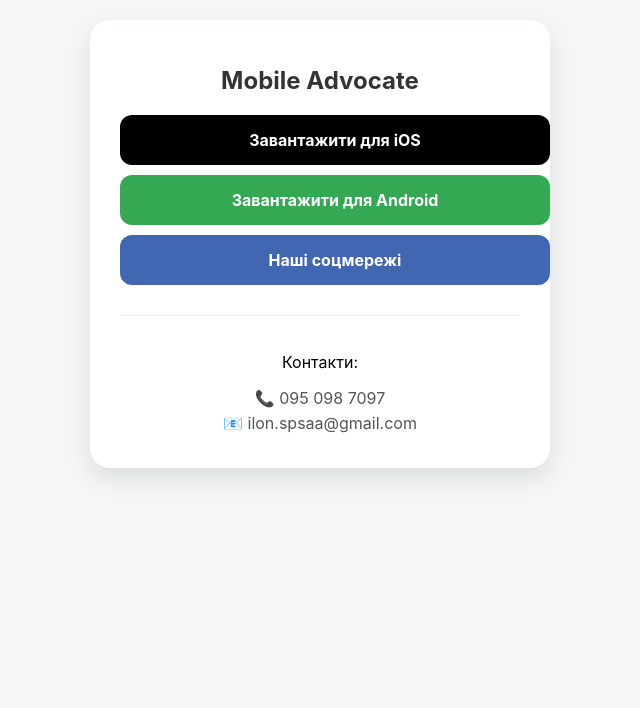
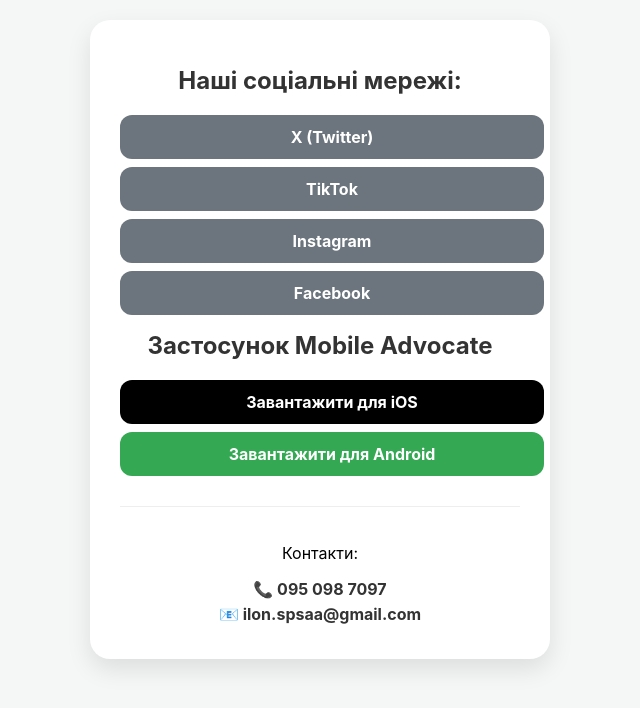
Before and after one commit to rubytharr-cell/IlonS, a plain HTML site: page index.html in a window 1280 px wide. Shown: the whole page, without its empty margins (320-960 px from the left). Drawn offline with Linux system fonts and the light colour scheme.

Commit message:
Update index.html

```diff
--- a/index.html
+++ b/index.html
@@ -3,27 +3,33 @@
 <head>
     <meta charset="UTF-8">
     <meta name="viewport" content="width=device-width, initial-scale=1.0">
-    <title>Mobile Advocate</title>
+    <title>ILON-s.P.s.</title>
     <style>
         body { font-family: -apple-system, BlinkMacSystemFont, "Segoe UI", Roboto, sans-serif; background: #f4f7f6; display: flex; justify-content: center; padding: 20px; margin: 0; }
         .card { background: white; width: 100%; max-width: 400px; padding: 30px; border-radius: 20px; box-shadow: 0 10px 25px rgba(0,0,0,0.1); text-align: center; }
         h1 { font-size: 24px; color: #333; margin-bottom: 20px; }
-        .btn { display: block; width: 100%; padding: 15px; margin: 10px 0; border-radius: 12px; text-decoration: none; font-weight: bold; color: white; transition: 0.3s; }
+        h2 { font-size: 18px; color: #666; margin-top: 25px; margin-bottom: 15px; }
+        .btn { display: block; width: 100%; padding: 12px; margin: 8px 0; border-radius: 12px; text-decoration: none; font-weight: bold; color: white; transition: 0.3s; }
         .btn-ios { background: #000; }
         .btn-android { background: #34a853; }
-        .btn-social { background: #4267B2; }
+        .btn-social { background: #6c757d; }
         .contact-info { margin-top: 30px; padding-top: 20px; border-top: 1px solid #eee; }
-        .contact-info a { display: block; color: #555; text-decoration: none; margin: 5px 0; font-size: 16px; }
+        .contact-info a { display: block; color: #333; text-decoration: none; margin: 5px 0; font-size: 16px; font-weight: bold; }
     </style>
 </head>
 <body>
 
 <div class="card">
-    <h1>Mobile Advocate</h1>
+
+    <h1>Наші соціальні мережі:</h1>
+    <a href="https://x.com/ilon_sps" class="btn btn-social">X (Twitter)</a>
+    <a href="https://www.tiktok.com/@ilons.p.s" class="btn btn-social">TikTok</a>
+    <a href="https://www.instagram.com/ilon_s.p.s" class="btn btn-social">Instagram</a>
+    <a href="https://www.facebook.com/p/Ilon-SPS-International-Law-Office-100026943404800/" class="btn btn-social">Facebook</a>
+    <h1>Застосунок Mobile Advocate</h1>
 
     <a href="https://apps.apple.com/ua/app/mobile-advocate/id6449190185" class="btn btn-ios">Завантажити для iOS</a>
     <a href="https://play.google.com/store/apps/details?id=com.welligan.mobileadvocate&hl=uk" class="btn btn-android">Завантажити для Android</a>
-    <a href="https://lnk.bio/Ilon_s.P.s" class="btn btn-social">Наші соцмережі</a>
 
     <div class="contact-info">
         <p>Контакти:</p>
```
